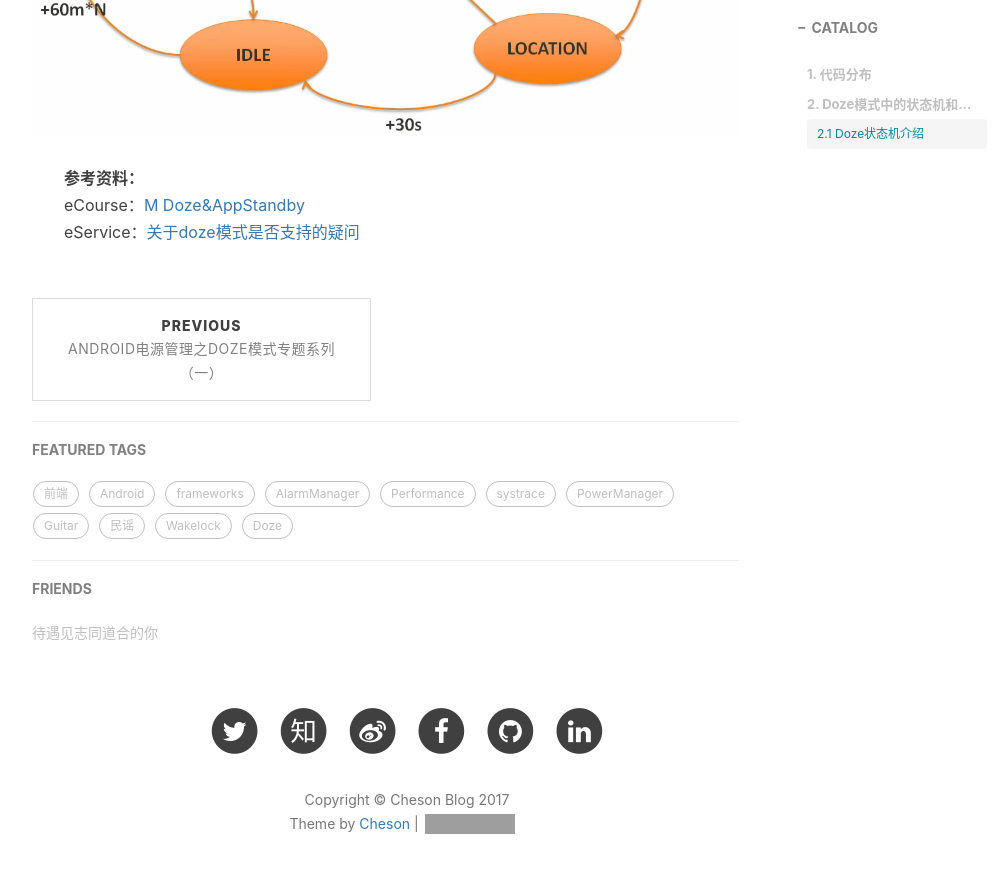
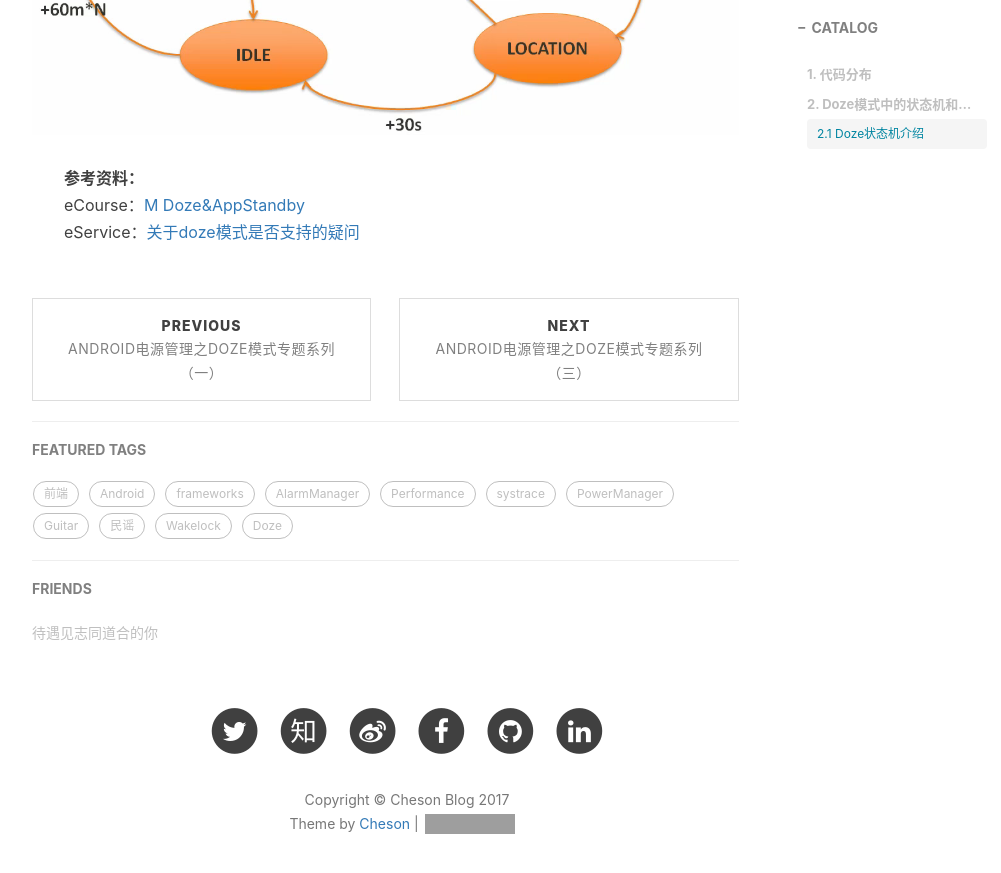
Before and after one commit to chendongqi/blog, a Jekyll site: the page built from _posts/android/power/2017-03-01-pm_doze_statemachine.markdown, in a window 1280 px wide and 900 px high, scrolled down 2447 px. Shown: the top 873 px of the window, without its empty margins (233-1234 px from the left). Built offline with Jekyll 4.4.1, drawn with Linux system fonts in a browser that asks for light colours; nearby versions of some CDN libraries; comment, search, counter and statistics services are not loaded; some of the changed lines change nothing that is shown; grey boxes are pictures that could not be loaded.

Commit message:
add paper doze state from active to inactive and update paper doze state machine

````diff
--- a/_posts/android/power/2017-03-01-pm_doze_statemachine.markdown
+++ b/_posts/android/power/2017-03-01-pm_doze_statemachine.markdown
@@ -19,13 +19,13 @@
 ```java
     mSystemServiceManager.startService(DeviceIdleController.class);
 ```
-&emsp;&emsp;关于doze模式的控制逻辑都是在这个新增的服务中实现的，在上一篇[初识Doze](http://chendongqi.me/2017/02/28/pm_doze_MeetDoze/)一文中已经提到了进入doze之后的几个功耗策略：限制网络连接、阻止partial类型的wakelock、阻止Alarm、系统不扫描wifi热点、阻止sync任务、不允许JobScheduler进行任务调度。所以除了控制逻辑之外，还在NetworkPolicyManagerService、JobSchedulerService、SyncManager、PowerManagerService和AlarmManagerService中加入了对doze状态的监听和查询接口来进行响应的操作。其控制逻辑和策略实现的代码关系如下图所示。在DeviceIdleController中实现对设备状态的控制和改变，并且通知其他相关注册了AppIdleStateChangeListener接口的服务进行处理，而反过来这些服务也可以向DeviceIdleController查询device的状态，是一种交互的关系。
+&emsp;&emsp;关于doze模式的控制逻辑都是在这个新增的服务中实现的，在上一篇[初识Doze](https://chendongqi.github.io/blog/2017/02/28/pm_doze_MeetDoze/)一文中已经提到了进入doze之后的几个功耗策略：限制网络连接、阻止partial类型的wakelock、阻止Alarm、系统不扫描wifi热点、阻止sync任务、不允许JobScheduler进行任务调度。所以除了控制逻辑之外，还在NetworkPolicyManagerService、JobSchedulerService、SyncManager、PowerManagerService和AlarmManagerService中加入了对doze状态的监听和查询接口来进行响应的操作。其控制逻辑和策略实现的代码关系如下图所示。在DeviceIdleController中实现对设备状态的控制和改变，并且通知其他相关注册了AppIdleStateChangeListener接口的服务进行处理，而反过来这些服务也可以向DeviceIdleController查询device的状态，是一种交互的关系。
 ![doze_stateMachine.png](https://chendongqi.github.io/blog/img/2017-02-28-pm_doze/doze_stateMachine.png)
 
 ### 2. Doze模式中的状态机和其切换
 
 &emsp;&emsp;oze模式的核心思想涉及了设备状态的切换以及不同状态下的功耗策略处理，所以类似于wifi连接，状态机是整个Doze模式设计中的重要部分，这一章来详细介绍下Doze模式的状态切换以及其代码实现。
-&emsp;&emsp;在[初识Doze](http://chendongqi.me/2017/02/28/pm_doze_MeetDoze/)一文中简单介绍了Doze模式中包含的几个状态，这里讲重点介绍下各个状态的含义以及切换的触发条件，并剖析代码中的实现。
+&emsp;&emsp;在[初识Doze](http://chendongqi.github.io/blog/2017/02/28/pm_doze_MeetDoze/)一文中简单介绍了Doze模式中包含的几个状态，这里讲重点介绍下各个状态的含义以及切换的触发条件，并剖析代码中的实现。
 
 #### 2.1 Doze状态机介绍
 
--- /dev/null
+++ b/_posts/android/power/2017-03-04-pm_doze_active_to_inactivie.markdown
@@ -0,0 +1,215 @@
+---
+layout:      post
+title:      "Android电源管理之Doze模式专题系列（三）"
+subtitle:   "状态切换剖析之ACTIVE到INACTIVE"
+navcolor:   "invert"
+date:       2017-03-04
+author:     "Cheson"
+#header-img: "/img/website/home-bg.jpg"
+catalog: false
+tags:
+    - Android
+    - PowerManager
+    - Doze
+---
+
+&emsp;&emsp;上一篇[ Doze代码分布和状态机切换 ](https://chendongqi.github.io/blog/2017/03/01/pm_doze_statemachine/)一文中介绍了Doze各个状态的含义和状态机切换的触发条件，这一篇中将从代码角度来剖析ACTIVE-->INACTIVE状态之间的切换。
+![state_active_to_inactive_to_idlePending.png](https://chendongqi.github.io/blog/img/2017-02-28-pm_doze/state_active_to_inactive_to_idlePending.png)
+&emsp;&emsp;上图即为从ACTIVE-->INACTIVE以及从INACTIVE–>IDLE_PENDING的时序图，本篇中先来看第一部分，如何从ACTIVE切换到INACTIVE。在ACTIVE状态下需要同时满足两个条件，不插充电器和灭屏，设备才会进入到INACTIVE状态。在DeviceIdleController.java中注册了一个广播接收器。
+```java
+    private final BroadcastReceiver mReceiver = new BroadcastReceiver() {
+        @Override public void onReceive(Context context, Intent intent) {
+            if (Intent.ACTION_BATTERY_CHANGED.equals(intent.getAction())) {
+                int plugged = intent.getIntExtra("plugged", 0);
+                updateChargingLocked(plugged != 0);
+            } else if (ACTION_STEP_IDLE_STATE.equals(intent.getAction())) {
+                synchronized (DeviceIdleController.this) {
+                    stepIdleStateLocked();
+                }
+            }
+        }
+    };
+```
+&emsp;&emsp;当接收到电池广播时，调用updateChargingLocked来更新充电状态
+```java
+    void updateChargingLocked(boolean charging) {
+        if (DEBUG) Slog.i(TAG, "updateChargingLocked: charging=" + charging);
+        if (!charging && mCharging) {
+            mCharging = false;
+            if (!mForceIdle) {
+                becomeInactiveIfAppropriateLocked();
+            }
+        } else if (charging) {
+            mCharging = charging;
+            if (!mForceIdle) {
+                becomeActiveLocked("charging", Process.myUid());
+            }
+        }
+    }
+```
+&emsp;&emsp;若从充电状态切换到了不充电状态，那么调用becomeInactiveIfAppropriateLocked来判断是否让设备进入INACTIVE状态
+```java
+    void becomeInactiveIfAppropriateLocked() {
+        if (DEBUG) Slog.d(TAG, "becomeInactiveIfAppropriateLocked()");
+        if (((!mScreenOn && !mCharging) || mForceIdle) && mEnabled && mState == STATE_ACTIVE) {
+            // Screen has turned off; we are now going to become inactive and start
+            // waiting to see if we will ultimately go idle.
+            mState = STATE_INACTIVE;
+            if (DEBUG) Slog.d(TAG, "Moved from STATE_ACTIVE to STATE_INACTIVE");
+            resetIdleManagementLocked();
+            scheduleAlarmLocked(mInactiveTimeout, false);
+            EventLogTags.writeDeviceIdle(mState, "no activity");
+        }
+    }
+```
+&emsp;&emsp;这里刨去mForceIdle这个变量不管，需要的条件是，灭屏&&未充电，当前的状态mState为ACTIVE，并且Doze 功能是开启的，也就是说mEnabled为true。那么为什么又定义了mEnabled这个变量呢，这里再展开来说明下。首先这个变量的初始化在DeviceIdleController的onStart的时候。
+```java
+    mEnabled = getContext().getResources().getBoolean(
+                    com.android.internal.R.bool.config_enableAutoPowerModes);
+```
+由此可知这个值是从配置文件中读取出来的，可以从frameworks/base/core/res/res/values/config.xml中看到这个值的说明，并且看到了默认值为false。那么这么来说介绍了半天的Doze功能岂不是默认关闭的？
+```xml
+    <!-- Set this to true to enable the platform's auto-power-save modes like doze and
+         app standby.  These are not enabled by default because they require a standard
+         cloud-to-device messaging service for apps to interact correctly with the modes
+         (such as to be able to deliver an instant message to the device even when it is
+         dozing).  This should be enabled if you have such services and expect apps to
+         correctly use them when installed on your device.  Otherwise, keep this disabled
+         so that applications can still use their own mechanisms. -->
+    <bool name="config_enableAutoPowerModes">false</bool>
+```
+&emsp;&emsp;非也，从之前介绍的信息中以及对config_enableAutoPowerModes的注释我们可以知道，在Doze的IDLE模式下是阻止app的网络连接的，那么那些需要实时推送消息的app怎么办呢？有一个方案就是利用google的cloud-to-device messaging来作为统一的消息推送服务器，也就是GCM。那么为了google为了要推广此项功能就在这里做了手脚了，在此设下一个小机关默认关闭 Doze，那么什么时候打开呢？要推理出来应该不难，google的那套东西基本都在GMS包中了，所以我们GMS包中再找找线索。果不其然，在GMS包中就将这个配置的值做了一次overlay了。也就是说正常情况下是只有带GMS的版本才能支持doze模式的。当然，作为强大的ODM厂商，我们也只需动动手指，让非GMS Load也支持doze功能。
+```xml
+    <!-- Enable doze mode -->
+    <bool name="config_enableAutoPowerModes">true</bool>
+```
+&emsp;&emsp;继续言归正传，上面分析了接收到电池广播开始产生的变化，如果充电状态切换到拔出并且当时的屏幕状态mScreenOn为false的话，那么就触发进入INACTIVE。同理我们来看下如果是屏幕状态改变将经历怎么的变化。
+&emsp;&emsp;DeviceIdleController中也定义了一个监听display的监听器
+```java
+    private final DisplayManager.DisplayListener mDisplayListener
+            = new DisplayManager.DisplayListener() {
+        @Override public void onDisplayAdded(int displayId) {
+        }
+
+        @Override public void onDisplayRemoved(int displayId) {
+        }
+
+        @Override public void onDisplayChanged(int displayId) {
+            if (displayId == Display.DEFAULT_DISPLAY) {
+                synchronized (DeviceIdleController.this) {
+                    updateDisplayLocked();
+                }
+            }
+        }
+    };
+```
+&emsp;&emsp;当有onDisplayChanged时调用updateDisplayLocked来更新display的状态
+```java
+    void updateDisplayLocked() {
+        mCurDisplay = mDisplayManager.getDisplay(Display.DEFAULT_DISPLAY);
+        // We consider any situation where the display is showing something to be it on,
+        // because if there is anything shown we are going to be updating it at some
+        // frequency so can't be allowed to go into deep sleeps.
+        boolean screenOn = mCurDisplay.getState() == Display.STATE_ON;
+        if (DEBUG) Slog.d(TAG, "updateDisplayLocked: screenOn=" + screenOn);
+        if (!screenOn && mScreenOn) {
+            mScreenOn = false;
+            if (!mForceIdle) {
+                becomeInactiveIfAppropriateLocked();
+            }
+        } else if (screenOn) {
+            mScreenOn = true;
+            if (!mForceIdle) {
+                becomeActiveLocked("screen", Process.myUid());
+            }
+        }
+    }
+```
+&emsp;&emsp;这一段的逻辑和充电状态是一模一样的，当从亮屏切换到灭屏时触发becomeInactiveIfAppropriateLocked来进行是否进入INACTIVE的判断。其他不再重复。
+&emsp;&emsp;到这里就讲完了如何从拔充电器或者灭屏来触发进入INACTIVE状态，那么进入INACTIVE时还需要做什么呢？我们再回过头来分析下becomeInactiveIfAppropriateLocked这个函数做了什么事情。
+```java
+    void becomeInactiveIfAppropriateLocked() {
+        if (DEBUG) Slog.d(TAG, "becomeInactiveIfAppropriateLocked()");
+        if (((!mScreenOn && !mCharging) || mForceIdle) && mEnabled && mState == STATE_ACTIVE) {
+            // Screen has turned off; we are now going to become inactive and start
+            // waiting to see if we will ultimately go idle.
+            mState = STATE_INACTIVE;
+            if (DEBUG) Slog.d(TAG, "Moved from STATE_ACTIVE to STATE_INACTIVE");
+            resetIdleManagementLocked();
+            scheduleAlarmLocked(mInactiveTimeout, false);
+            EventLogTags.writeDeviceIdle(mState, "no activity");
+        }
+    }
+```
+&emsp;&emsp;当满足进入INACTIVE状态的条件时，先将设备状态mState置为INACTIVE，然后调用了resetIdleManagementLocked()和scheduleAlarmLocked(mInactiveTimeout, false)来做一些事情。先来看下resetIdleManagementLocked()
+```java
+    void resetIdleManagementLocked() {
+        mNextIdlePendingDelay = 0;
+        mNextIdleDelay = 0;
+        cancelAlarmLocked();
+        cancelSensingAlarmLocked();
+        cancelLocatingLocked();
+        stopMonitoringSignificantMotion();
+        mAnyMotionDetector.stop();
+    }
+```
+&emsp;&emsp;这个函数中所做的事情就是重置，可以这样理解，从ACTIVE状态切换成INACTIVE状态是一个新的进入IDLE的开始，所有需要重置之前所有设过的ALARM、注册的Sensor等状态。然后再来看scheduleAlarmLocked(mInactiveTimeout, false)做了什么
+```java
+    void scheduleAlarmLocked(long delay, boolean idleUntil) {
+        if (DEBUG) Slog.d(TAG, "scheduleAlarmLocked(" + delay + ", " + idleUntil + ")");
+        if (mSigMotionSensor == null) {
+            // If there is no significant motion sensor on this device, then we won't schedule
+            // alarms, because we can't determine if the device is not moving.  This effectively
+            // turns off normal exeuction of device idling, although it is still possible to
+            // manually poke it by pretending like the alarm is going off.
+            return;
+        }
+        mNextAlarmTime = SystemClock.elapsedRealtime() + delay;
+        if (idleUntil) {
+            mAlarmManager.setIdleUntil(AlarmManager.ELAPSED_REALTIME_WAKEUP,
+                    mNextAlarmTime, mAlarmIntent);
+        } else {
+            mAlarmManager.set(AlarmManager.ELAPSED_REALTIME_WAKEUP,
+                    mNextAlarmTime, mAlarmIntent);
+        }
+    }
+```
+&emsp;&emsp;这个方法中就是设置了一个Alarm在后面来唤醒系统做一些事情，那么问题来了：唤醒系统做什么？多久以后唤醒？
+&emsp;&emsp;先解释唤醒系统做什么，还记得前面的状态机切换吗？INACTIVE状态之后需要切换到IDLE_PENDING状态，那么30分钟后系统处于suspend的状态怎么去切换呢，这里就是通过设置一个定时的ALARM来唤醒系统进行状态机的切换。这里也先透个底，doze模式下各个状态之间的切换基本上都是以这种Alarm的方式来驱动的。来看下这个Alarm中设置的 mAlarmIntent验证下。
+```java
+    Intent intent = new Intent(ACTION_STEP_IDLE_STATE)
+                .setPackage("android")
+                .setFlags(Intent.FLAG_RECEIVER_REGISTERED_ONLY);
+    mAlarmIntent = PendingIntent.getBroadcast(getContext(), 0, intent, 0);
+```
+```java
+    private final BroadcastReceiver mReceiver = new BroadcastReceiver() {
+        @Override public void onReceive(Context context, Intent intent) {
+            if (Intent.ACTION_BATTERY_CHANGED.equals(intent.getAction())) {
+                int plugged = intent.getIntExtra("plugged", 0);
+                updateChargingLocked(plugged != 0);
+            } else if (ACTION_STEP_IDLE_STATE.equals(intent.getAction())) {
+                synchronized (DeviceIdleController.this) {
+                    stepIdleStateLocked();
+                }
+            }
+        }
+    };
+```
+&emsp;&emsp;果然方法就如所推测的那样，通过Alarm发送一个延时的广播，接收到ACTION_STEP_IDLE_STATE的广播之后调用stepIdeStateLocked方法来做状态的切换，**注意：此方法为DeviceIdleController中状态机切换的核心方法**。
+&emsp;&emsp;再者就是这个闹钟唤醒的时间mInactiveTimeout，在DeviceIdleController服务onStart的时候这个值被初始化了
+```java
+    mInactiveTimeout = mConstants.INACTIVE_TIMEOUT;
+```
+&emsp;&emsp;而INACTIVE_TIMEOUT的值为
+```java
+    INACTIVE_TIMEOUT = mParser.getLong(KEY_INACTIVE_TIMEOUT,
+                        !COMPRESS_TIME ? 30 * 60 * 1000L : 3 * 60 * 1000L);
+```
+&emsp;&emsp;这个COMPRESS_TIME默认定义成了false，也就是不压缩时间，所以我们取到的默认值为30分钟。介绍此处也就是说不同的ODM就可以修改这个值来使得更快的实现Doze下的状态转换以更早进入IDLE，此处是可以斟酌的。
+&emsp;&emsp;以上就将ACTIVE如何切换到INACTIVE的流程以及进入到INACTIVE状态时所做的事。
+
+
+&emsp;&emsp;**参考资料：**
+&emsp;&emsp;eCourse：[M Doze&AppStandby](https://onlinesso.mediatek.com/Pages/eCourse.aspx?001=002&002=002002&003=002002001&itemId=560&csId=%257B433b9ec7-cc31-43c3-938c-6dfd42cf3b57%257D%2540%257Bad907af8-9a88-484a-b020-ea10437dadf8%257D)
+&emsp;&emsp;eService：[关于doze模式是否支持的疑问](http://eservice.mediatek.com/eservice-portal/issue_manager/update/2062164)
````
Also changed, not shown: img/2017-02-28-pm_doze/state_active_to_inactive_to_idlePending.png (added).
